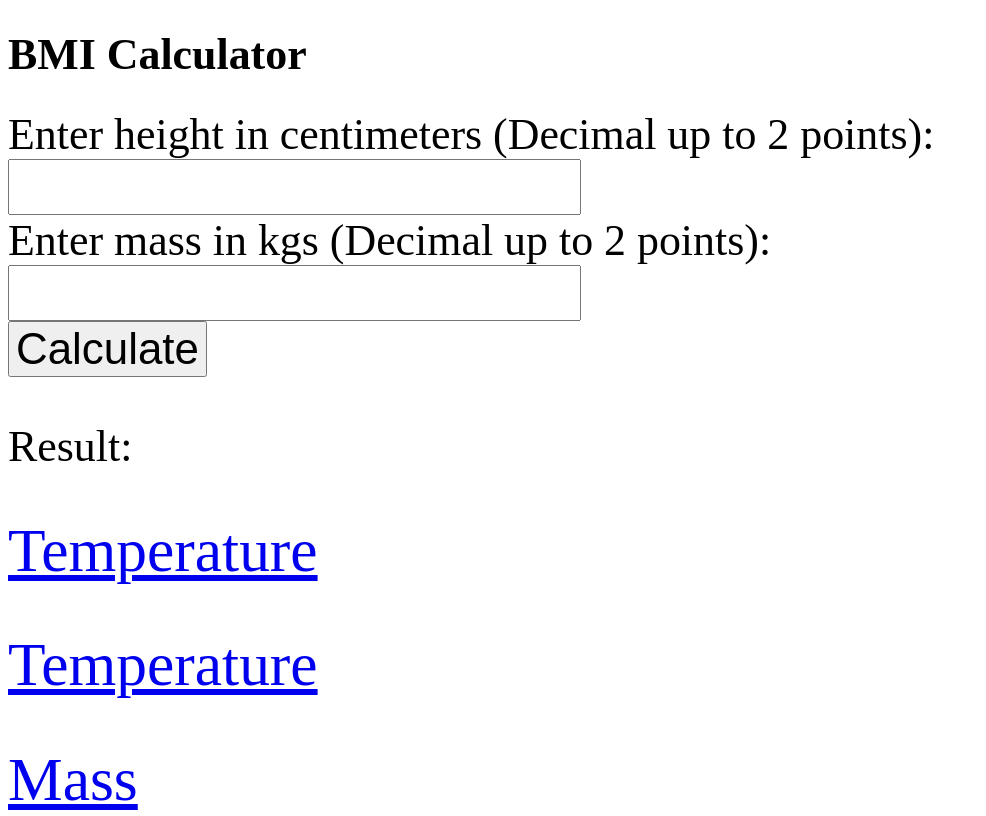
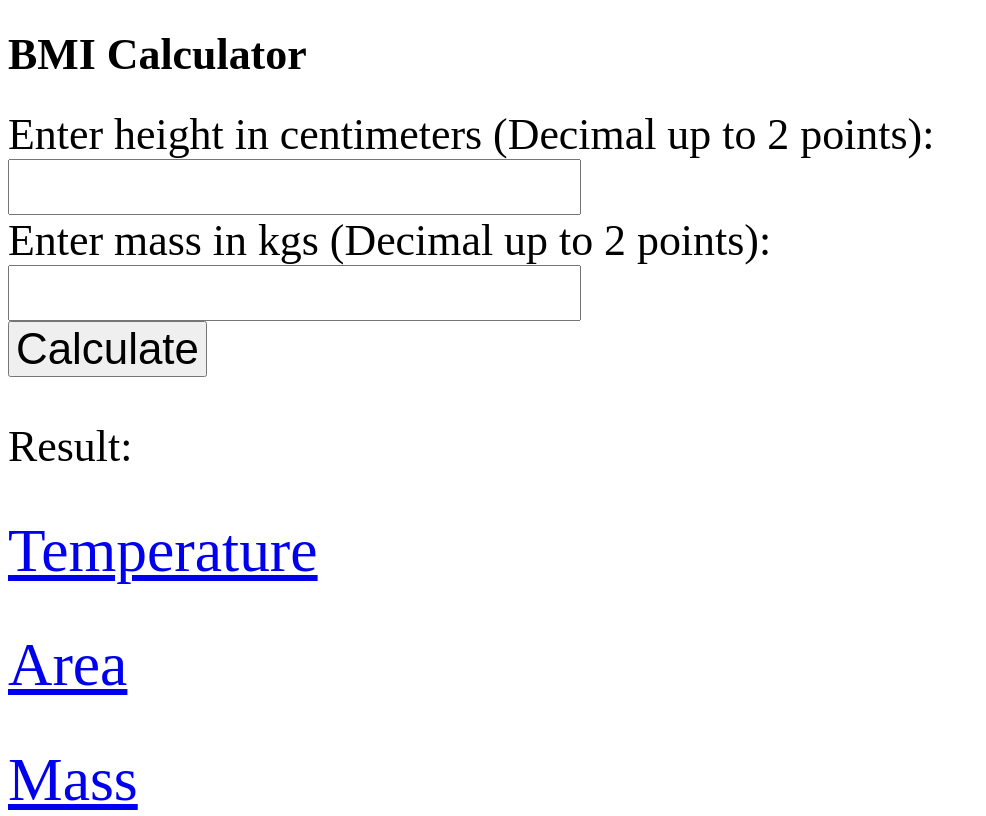
Before and after one commit to Manasmm007/Convert-Ease, a plain HTML site: page BMI_Calculator.html in a window 1280 px wide. Shown: the top 816 px of the page, without its empty margins (0-986 px from the left). Drawn offline with Linux system fonts and the light colour scheme.

Commit message:
Update BMI_Calculator.html

```diff
--- a/BMI_Calculator.html
+++ b/BMI_Calculator.html
@@ -24,6 +24,6 @@
     <p id="result4">Result: </p>
 
     <p><a href="Temperature_Convertor.html">Temperature</a></p>
-    <p><a href="Area_Convertor.html">Temperature</a></p>
+    <p><a href="Area_Convertor.html">Area</a></p>
     <p><a href="Mass_Convertor.html">Mass</a></p>
     <p><a href="index.html">Main Menu</a></p>
```
